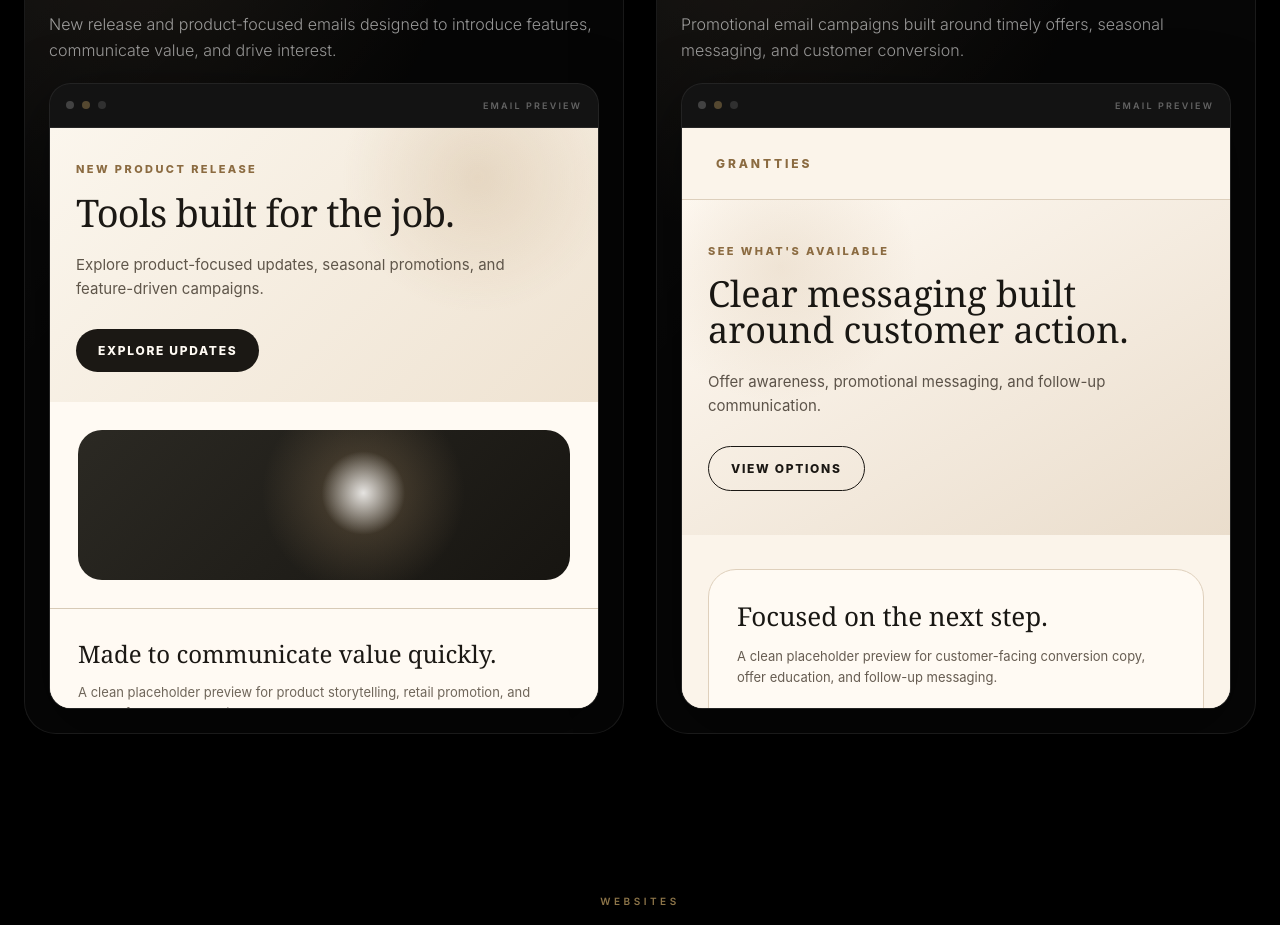
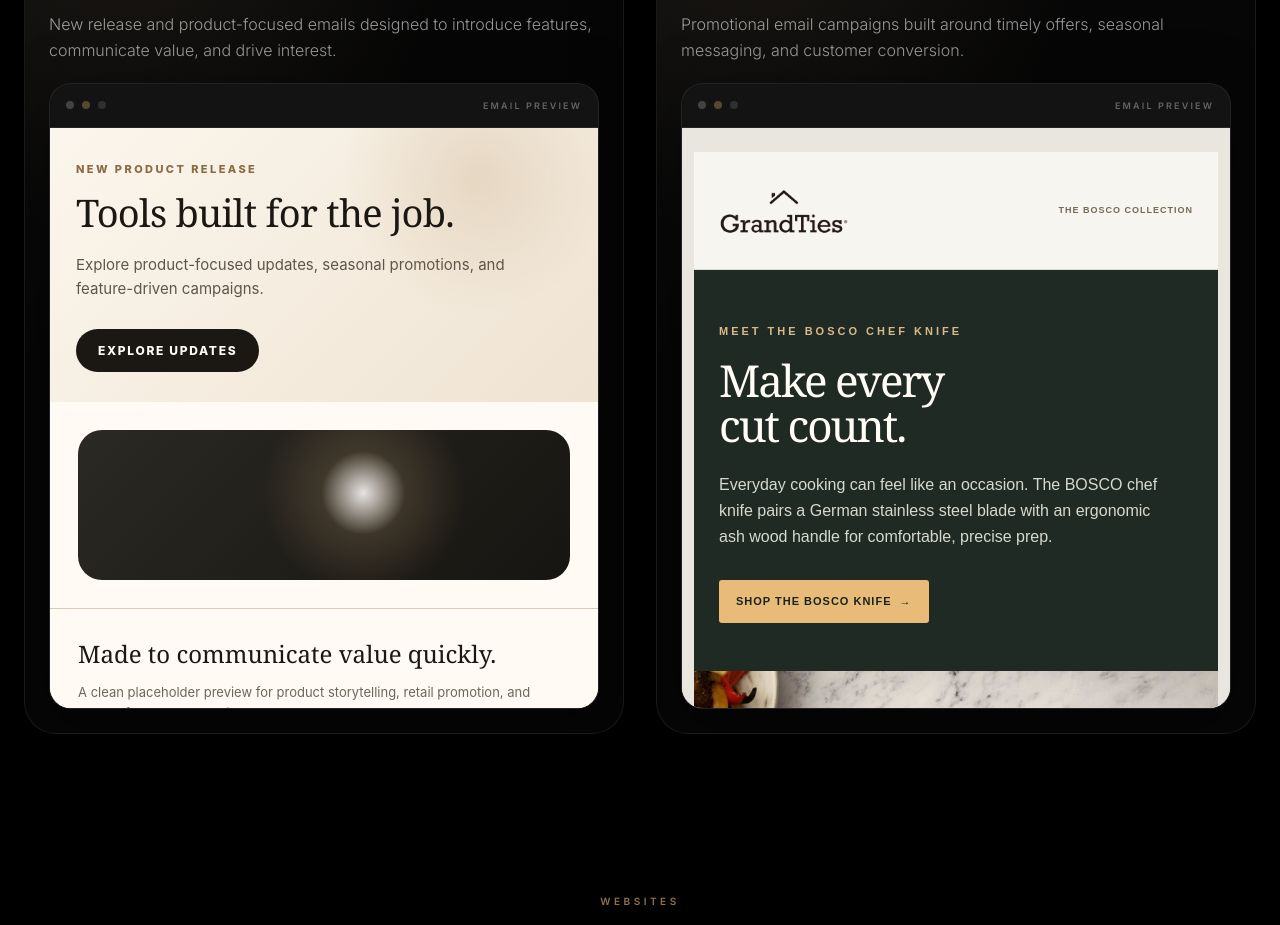
Before and after one commit to markkkka/Portfolio-Website, a React (Vite) app: page / in a window 1280 px wide. Shown: the part 4100-5025 px from the top of the page. Built offline with nearby package versions, Linux system fonts and the light colour scheme.

Commit message:
Feature BOSCO email in portfolio campaigns

```diff
--- a/src/App.tsx
+++ b/src/App.tsx
@@ -225,8 +225,8 @@
     id: "grantties",
     brand: "Sale Campaigns",
     description: "Promotional email campaigns built around timely offers, seasonal messaging, and customer conversion.",
-    previewSrc: "/emails/grantties.html",
-    previewTitle: "GrantTies offer awareness email campaign preview"
+    previewSrc: "/emails/grandties-bosco-campaign.html",
+    previewTitle: "GrandTies BOSCO chef knife email campaign preview"
   }
 ];
 
```
